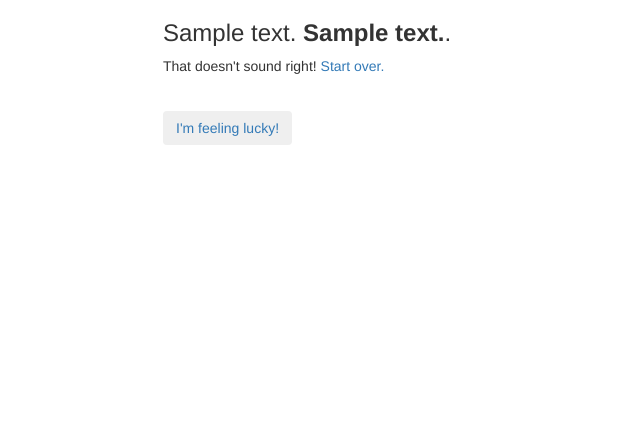
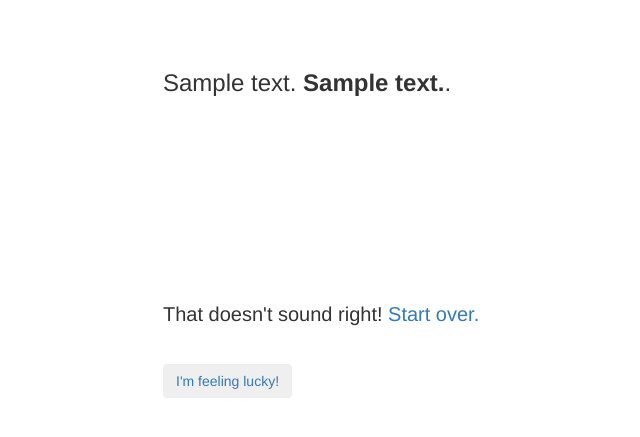
Before and after one commit to codebykat/ulterior, a Flask app: page /motive in a window 1280 px wide. Shown: the top 437 px of the page, without its empty margins (152-792 px from the left). Run offline with Flask 2, Linux system fonts and the light colour scheme; tables that the repository leaves empty hold one stand-in row (values such as "Sample post"); some libraries are stand-ins or nearby versions.

Commit message:
more whitespace

```diff
--- a/ulterior/static/style.css
+++ b/ulterior/static/style.css
@@ -1,9 +1,18 @@
+body {
+  font-size: 2em;
+}
+
 .container {
   width: auto;
   max-width: 680px;
   padding: 0 15px;
 }
 
+.motivation {
+  padding-top: 50px;
+  min-height: 300px;
+}
+
 .lucky-btn {
   margin-top: 25px;
 }
--- a/ulterior/templates/motive.html
+++ b/ulterior/templates/motive.html
@@ -4,9 +4,9 @@
 {% block content %}
 
 	{% if motivation %}
-		<p>
+		<div class="motivation">
 			<h3>{{ prefix.text }} <strong>{{ motivation }}</strong>.</h3>
-		</p>
+		</div>
 
 	{% else %}
 		<h1>You have no motivation :[</h1>
```
